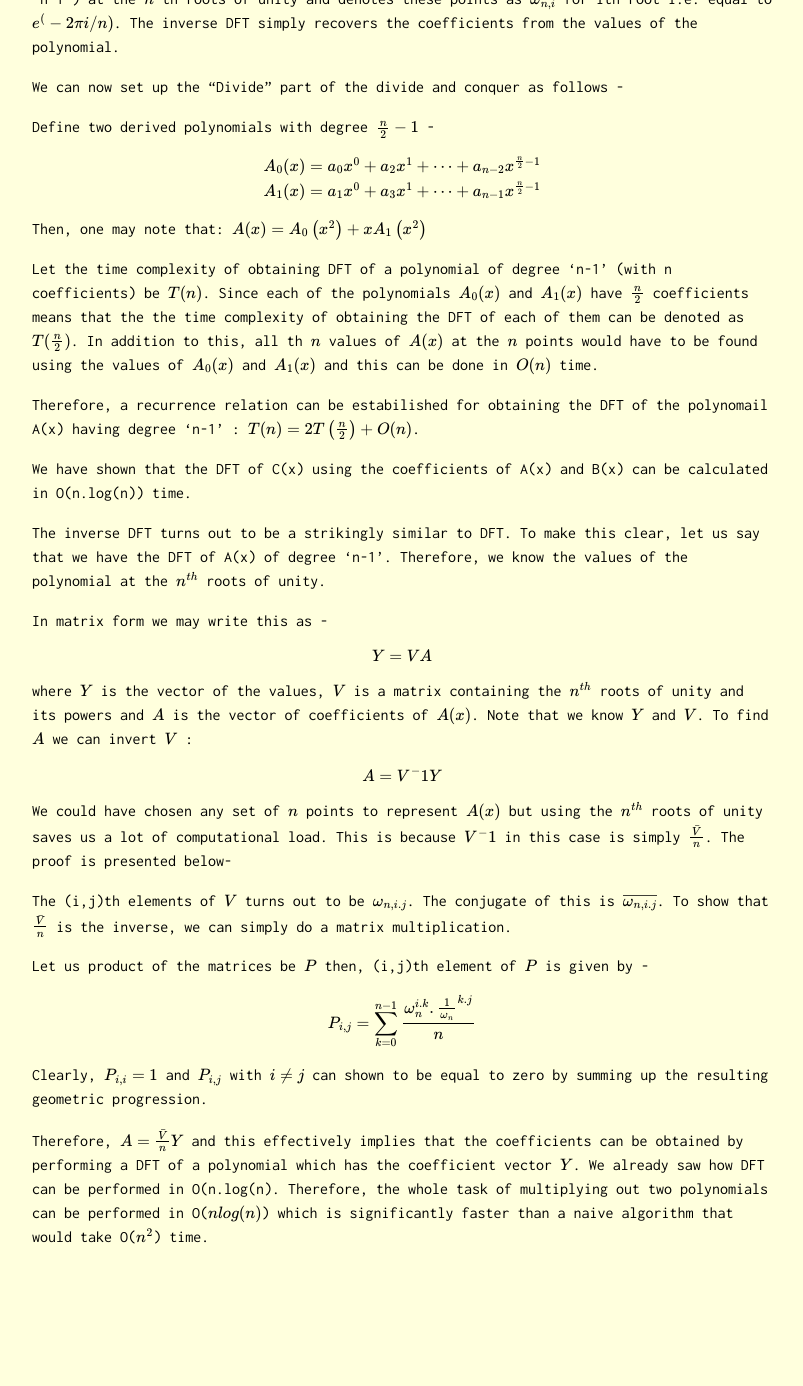
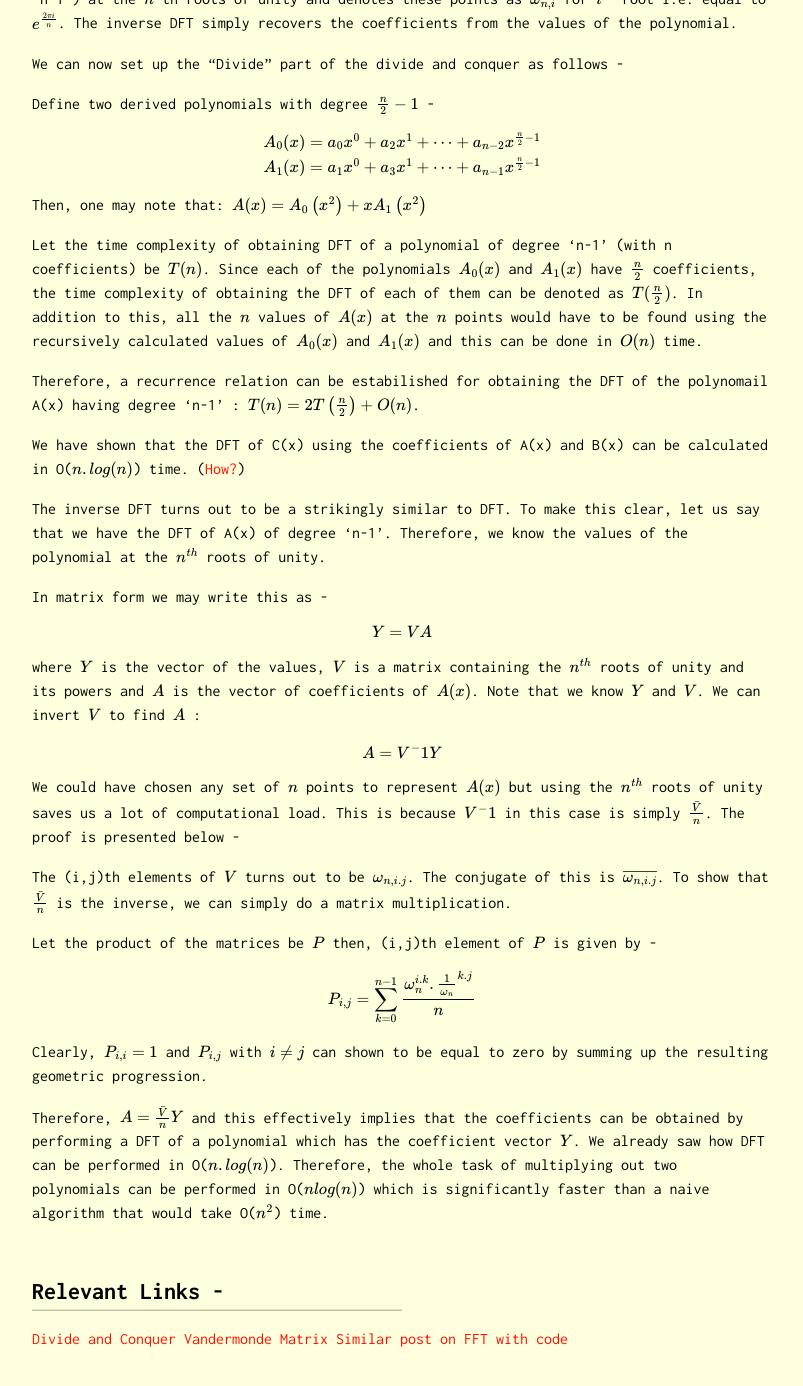
Before and after one commit to Oscuro-Phoenix/math-for-fun, a Jekyll site: the page built from _posts/2021-06-08-Problem-15.md, in a window 1280 px wide and 1400 px high, scrolled down 950 px. Shown: the top 1386 px of the window, without its empty margins (238-1041 px from the left). Built offline with Jekyll 4.4.1, drawn with Linux system fonts in a browser that asks for light colours; formulas are drawn with MathJax 3; before the commit the page ends 2251 px from its top, so only the background shows below that; some of the changed text lies outside the part shown.

Commit message:
Update 2021-06-08-Problem-15.md

```diff
--- a/_posts/2021-06-08-Problem-15.md
+++ b/_posts/2021-06-08-Problem-15.md
@@ -6,7 +6,7 @@
 ---
 # Problem 15: DFT and multiplication of two polynomials of degree 'n'
 
-The fourier transform is a well known mathematical transform that changes a given function from its space/time domain representation to a frequency ($$ \omega $$) domain representation. In the continuous case, the transformation is an integral of a function ($$ f(x) $$) times $$ exp(-i.\omega.x) $$ over the entire real axis. Therefore, the discrete counter part of the fourier transform naturally results in a summation.
+The fourier transform is a well known mathematical transform that changes a given function from its space/time domain representation to a frequency ($$ \omega $$) domain representation. In the continuous case, the transformation is an integral of a function $$ f(x) $$ times $$ exp(-i.\omega.x) $$ over the entire real axis. Therefore, the discrete counter part of the fourier transform naturally results in a summation.
 
 In this article, our objective is to draw a natural connection between the solution to the computational problem of multiplying two polynomials of degreen 'n-1' (say $$ A(x) $$ and $$ B(x) $$) in time complexity O(n.log(n)) and the discrete fourier transform.
 
@@ -20,7 +20,7 @@
 
 The computationally expensive part comes here - We need to calculate the $$ 2n - 1 $$ coefficients from the $$ 2n - 1$$ points such that the overall time complexity remains O(n.log(n)). This calls for a fairly common concept involved in developing algorithms - "Divide and Conquer".
 
-Let us the define the DFT of the polynomial A(x) as the vector of values of A(x) (of degree 'n-1') at the $$ n $$ th roots of unity and denotes these points as $$ \omega_{n,i} $$ for ith root i.e. equal to $$ e^(-2\pi i/n) $$. The inverse DFT simply recovers the coefficients from the values of the polynomial.
+Let us the define the DFT of the polynomial A(x) as the vector of values of A(x) (of degree 'n-1') at the $$ n $$ th roots of unity and denotes these points as $$ \omega_{n,i} $$ for $$i^{th}$$ root i.e. equal to $$ e^{\frac{2\pi i}{n}} $$. The inverse DFT simply recovers the coefficients from the values of the polynomial.
 
 We can now set up the "Divide" part of the divide and conquer as follows -
 
@@ -35,12 +35,12 @@
 
 Then, one may note that: $$ A(x)=A_{0}\left(x^{2}\right)+x A_{1}\left(x^{2}\right) $$
 
-Let the time complexity of obtaining DFT of a polynomial of degree 'n-1' (with n coefficients) be $$ T(n) $$. Since each of the polynomials $$ A_{0}(x) $$ and $$ A_{1}(x) $$ have $$ \frac{n}{2} $$ coefficients means that the the time complexity of obtaining the DFT of each of them can be denoted as $$ T(\frac{n}{2}) $$. In addition to this, all th $$ n $$ values of $$ A(x) $$ at the $$ n $$ points would have to be found using the values of $$ A_{0}(x) $$ and $$ A_{1}(x) $$ and this can be done in $$ O(n) $$ time.
+Let the time complexity of obtaining DFT of a polynomial of degree 'n-1' (with n coefficients) be $$ T(n) $$. Since each of the polynomials $$ A_{0}(x) $$ and $$ A_{1}(x) $$ have $$ \frac{n}{2} $$ coefficients, the time complexity of obtaining the DFT of each of them can be denoted as $$ T(\frac{n}{2}) $$. In addition to this, all the $$ n $$ values of $$ A(x) $$ at the $$ n $$ points would have to be found using the recursively calculated values of $$ A_{0}(x) $$ and $$ A_{1}(x) $$ and this can be done in $$ O(n) $$ time.
 
 Therefore, a recurrence relation can be estabilished for obtaining the DFT of the polynomail A(x) having degree 'n-1' :
 $$ T(n) = 2T\left(\frac{n}{2}\right) + O(n) $$.
 
-We have shown that the DFT of C(x) using the coefficients of A(x) and B(x) can be calculated in O(n.log(n)) time.
+We have shown that the DFT of C(x) using the coefficients of A(x) and B(x) can be calculated in O($$ n.log(n) $$) time. ([How?](https://www.cs.cornell.edu/courses/cs3110/2012sp/lectures/lec20-master/mm-proof.pdf))
 
 The inverse DFT turns out to be a strikingly similar to DFT. To make this clear, let us say that we have the DFT of A(x) of degree 'n-1'. Therefore, we know the values of the polynomial at the $$n^{th}$$ roots of unity.
 
@@ -48,15 +48,15 @@
 
 $$ Y = V A $$
 
-where $$ Y $$ is the vector of the values, $$ V $$ is a matrix containing the $$ n^{th} $$ roots of unity and its powers and $$ A $$ is the vector of coefficients of $$ A(x) $$. Note that we know $$ Y $$ and $$ V $$. To find $$ A $$ we can invert $$ V $$ :
+where $$ Y $$ is the vector of the values, $$ V $$ is a matrix containing the $$ n^{th} $$ roots of unity and its powers and $$ A $$ is the vector of coefficients of $$ A(x) $$. Note that we know $$ Y $$ and $$ V $$. We can invert $$ V $$ to find $$ A $$ :
 
 $$ A = V^-1 Y $$
 
-We could have chosen any set of $$ n $$ points to represent $$ A(x) $$ but using the $$ n^{th} $$ roots of unity saves us a lot of computational load. This is because $$ V^-1 $$ in this case is simply $$ \frac{\bar{V}}{n} $$. The proof is presented below-
+We could have chosen any set of $$ n $$ points to represent $$ A(x) $$ but using the $$ n^{th} $$ roots of unity saves us a lot of computational load. This is because $$ V^-1 $$ in this case is simply $$ \frac{\bar{V}}{n} $$. The proof is presented below -
 
 The (i,j)th elements of $$ V $$ turns out to be $$ \omega_{n, i.j} $$. The conjugate of this is $$ \overline{\omega_{n,i.j}} $$. To show that $$ \frac{\bar{V}}{n} $$ is the inverse, we can simply do a matrix multiplication.
 
-Let us product of the matrices be $$ P $$ then, (i,j)th element of $$ P $$ is given by -
+Let the product of the matrices be $$ P $$ then, (i,j)th element of $$ P $$ is given by -
 
 $$
 P_{i, j}=\sum_{k=0}^{n-1} \frac{\omega_{n}^{i.k}.\frac{1}{\omega_{n}}^{k.j}}{n}
@@ -64,4 +64,11 @@
 
 Clearly, $$ P_{i,i} = 1 $$ and $$ P_{i,j} $$ with $$ i \neq j $$ can shown to be equal to zero by summing up the resulting geometric progression.
 
-Therefore, $$ A = \frac{\bar{V}}{n} Y $$ and this effectively implies that the coefficients can be obtained by performing a DFT of a polynomial which has the coefficient vector $$ Y $$. We already saw how DFT can be performed in O(n.log(n). Therefore, the whole task of multiplying out two polynomials can be performed in O($$ n log(n) $$) which is significantly faster than a naive algorithm that would take O($$ n^2 $$) time.
+Therefore, $$ A = \frac{\bar{V}}{n} Y $$ and this effectively implies that the coefficients can be obtained by performing a DFT of a polynomial which has the coefficient vector $$ Y $$. We already saw how DFT can be performed in O($$ n.log(n) $$). Therefore, the whole task of multiplying out two polynomials can be performed in O($$ n log(n) $$) which is significantly faster than a naive algorithm that would take O($$ n^2 $$) time.
+
+
+## Relevant Links -
+
+[Divide and Conquer](https://www.geeksforgeeks.org/divide-and-conquer-algorithm-introduction/)
+[Vandermonde Matrix](https://courses.engr.illinois.edu/cs573/fa2013/lec/slides/21_notes.pdf)
+[Similar post on FFT with code](https://cp-algorithms.com/algebra/fft.html)
```
